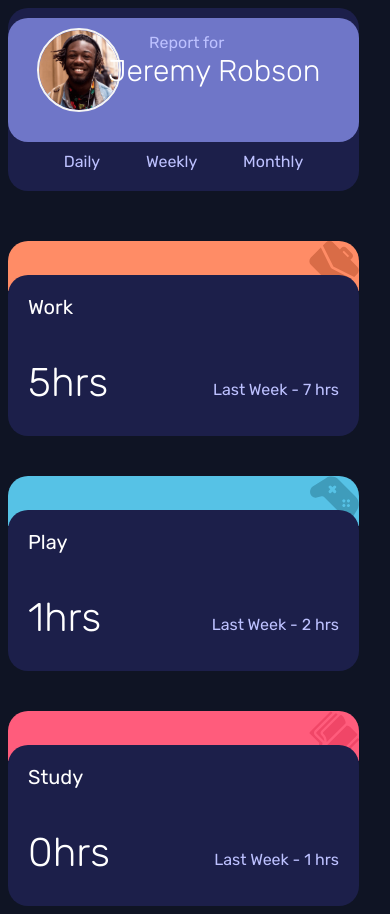
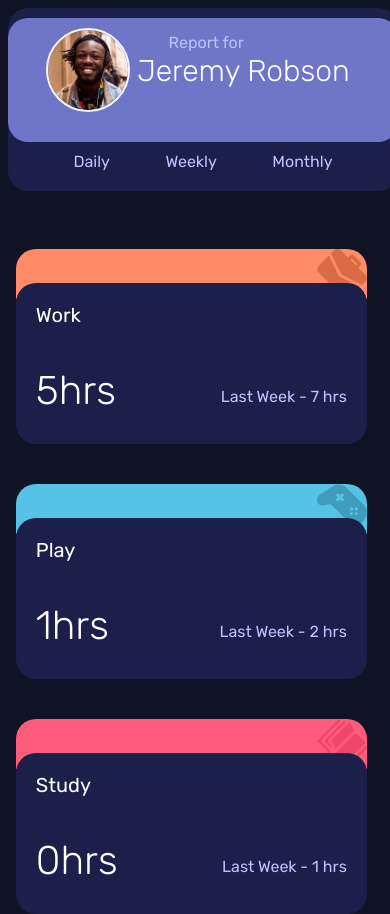
Before and after one commit to ladibanks1/time-tracking, a plain HTML site: page index.html in a window 390 px wide. Shown: the top 914 px of the page. Drawn offline with Linux system fonts and the light colour scheme.

Commit message:
made styles changes to work better with mobile

```diff
--- a/style.css
+++ b/style.css
@@ -133,17 +133,19 @@ main{
 @media screen and (max-width:500px){
     body{
         display: block;
-        height: 100%;
+        height: 100vh;
         width:100%;
     }
     .top-section{
-        width:90%
+        width:100%;
+        padding: 0;
     }
     .main-section{
         display: flex;
         flex-direction: column;
         width: 90%;
         position: relative;
+        margin: 2%;
         img{
             height: 50px;
         }
```
